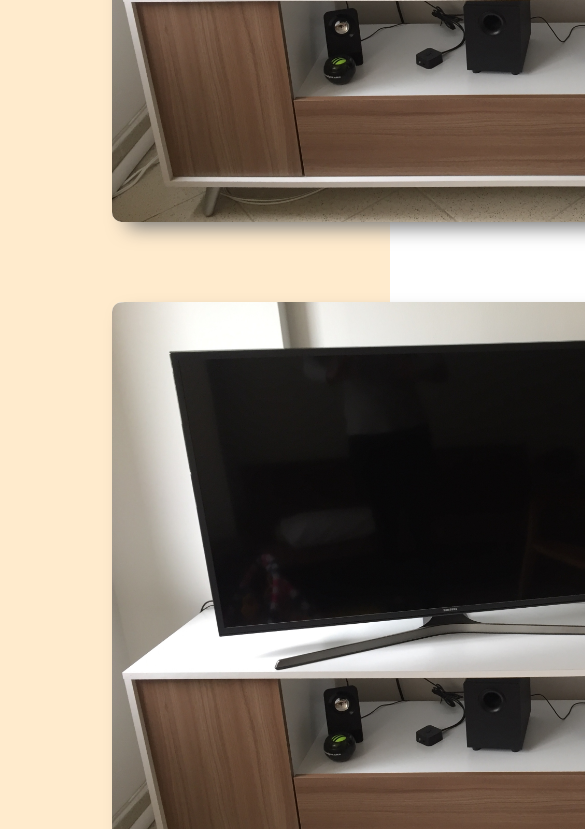
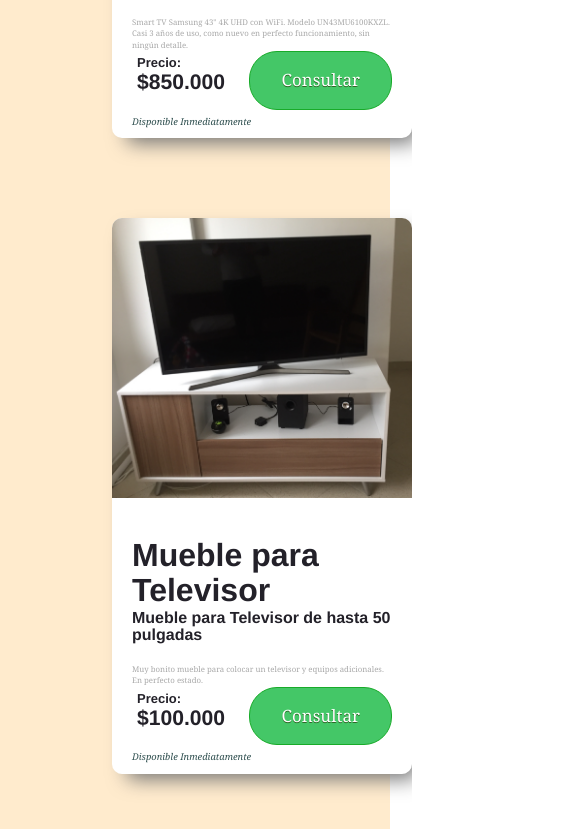
Before and after one commit to elyalvarado/garage-sale, a Gatsby site: page / in a window 390 px wide. Shown: the part 752-1581 px from the top of the page, 585 px wide, since content can reach past the window. Built offline with nearby package versions, Linux system fonts and the light colour scheme; Gatsby itself is replaced by a stand-in of ours; some packages are replaced by stand-ins of ours.

Commit message:
Add basic responsive design

```diff
--- a/package.json
+++ b/package.json
@@ -18,6 +18,7 @@
   "dependencies": {
     "babel-plugin-styled-components": "^1.12.0",
     "gatsby": "^2.26.1",
+    "gatsby-image": "^2.7.0",
     "gatsby-plugin-google-gtag": "^2.4.0",
     "gatsby-plugin-image": "^0.3.0",
     "gatsby-plugin-offline": "^3.6.0",
--- a/src/components/itemSummary.js
+++ b/src/components/itemSummary.js
@@ -1,5 +1,6 @@
 import * as React from "react";
 import styled from "styled-components";
+import Img from "gatsby-image";
 
 const Item = styled.li`
   background-color: white;
@@ -8,7 +9,7 @@ const Item = styled.li`
   border-radius: 10px;
   justify-content: space-between;
   margin: 40px 20px;
-  min-width: 640px;
+  min-width: 600px;
   flex: 1 1 0;
   box-shadow: 10px 10px 20px -5px rgba(115, 115, 115, 1);
 
@@ -20,6 +21,11 @@ const Item = styled.li`
   &:hover {
     background-color: #fffafa;
     box-shadow: 10px 10px 20px -5px rgb(138, 154, 187);
+  }
+
+  @media (max-width: 768px) {
+    flex-direction: column;
+    min-width: 300px;
   }
 `;
 
@@ -43,6 +49,15 @@ const Details = styled.p`
   font-size: 0.7em;
   margin-top: 20px;
   color: darkgray;
+  @media (max-width: 1460px) {
+    font-size: 1em;
+  }
+  @media (max-width: 1024px) {
+    font-size: 0.7em;
+  }
+  @media (max-width: 768px) {
+    font-size: 0.7em;
+  }
 `;
 
 const ItemText = styled.div`
@@ -74,6 +89,17 @@ const ItemNotice = styled.small`
 const Thumbnail = styled.img`
   border-radius: 10px 0 0 10px;
   margin-bottom: 0;
+  @media (max-width: 768px) {
+    display: none;
+  }
+`;
+
+const Banner = styled(Img)`
+  border-radius: 10px 10px 0 0;
+  margin-bottom: 0;
+  @media (min-width: 768px) {
+    display: none;
+  }
 `;
 
 const Button = styled.a`
@@ -111,10 +137,12 @@ const ItemSummary = ({
   sold,
   available,
   thumbnails,
+  banners,
   lastDay,
 }) => (
   <Item>
     {thumbnails.length > 0 && <Thumbnail src={thumbnails[0]} alt={name} />}
+    {banners.length > 0 && <Banner fluid={banners[0]} alt={name} />}
     <ItemBody>
       <ItemText>
         <Name>{name}</Name>
--- a/src/components/layout.js
+++ b/src/components/layout.js
@@ -5,6 +5,10 @@ const Main = styled.main`
   background-color: blanchedalmond;
   color: #232129;
   padding: 96px;
+
+  @media (max-width: 768px) {
+    font-size: 0.7em;
+  }
 `;
 
 const Layout = ({ children }) => <Main>{children}</Main>;
--- a/src/pages/index.js
+++ b/src/pages/index.js
@@ -34,6 +34,18 @@ const IndexPage = ({ data }) => {
     const itemsWithFileName = items.filter((i) => i.images?.includes(fileName));
     itemsWithFileName.forEach((i) => {
       i.thumbnails = i.thumbnails ? [...i.thumbnails, t.src] : [t.src];
+    });
+  });
+
+  const banners = data.bannerImages.edges.map((t) => ({
+    ...t.node.fluid,
+  }));
+
+  banners.forEach((b) => {
+    const fileName = b.src.split("/").slice(-1)[0];
+    const itemsWithFileName = items.filter((i) => i.images?.includes(fileName));
+    itemsWithFileName.forEach((i) => {
+      i.banners = i.banners ? [...i.banners, b] : [b];
     });
   });
 
@@ -93,6 +105,16 @@ export const query = graphql`
         }
       }
     }
+    bannerImages: allImageSharp {
+      edges {
+        node {
+          fluid(maxWidth: 600) {
+            # Choose either the fragment including a small base64ed image, a traced placeholder SVG, or one without.
+            ...GatsbyImageSharpFluid_noBase64
+          }
+        }
+      }
+    }
   }
 `;
 
```
Also changed, not shown: 1 other file.
